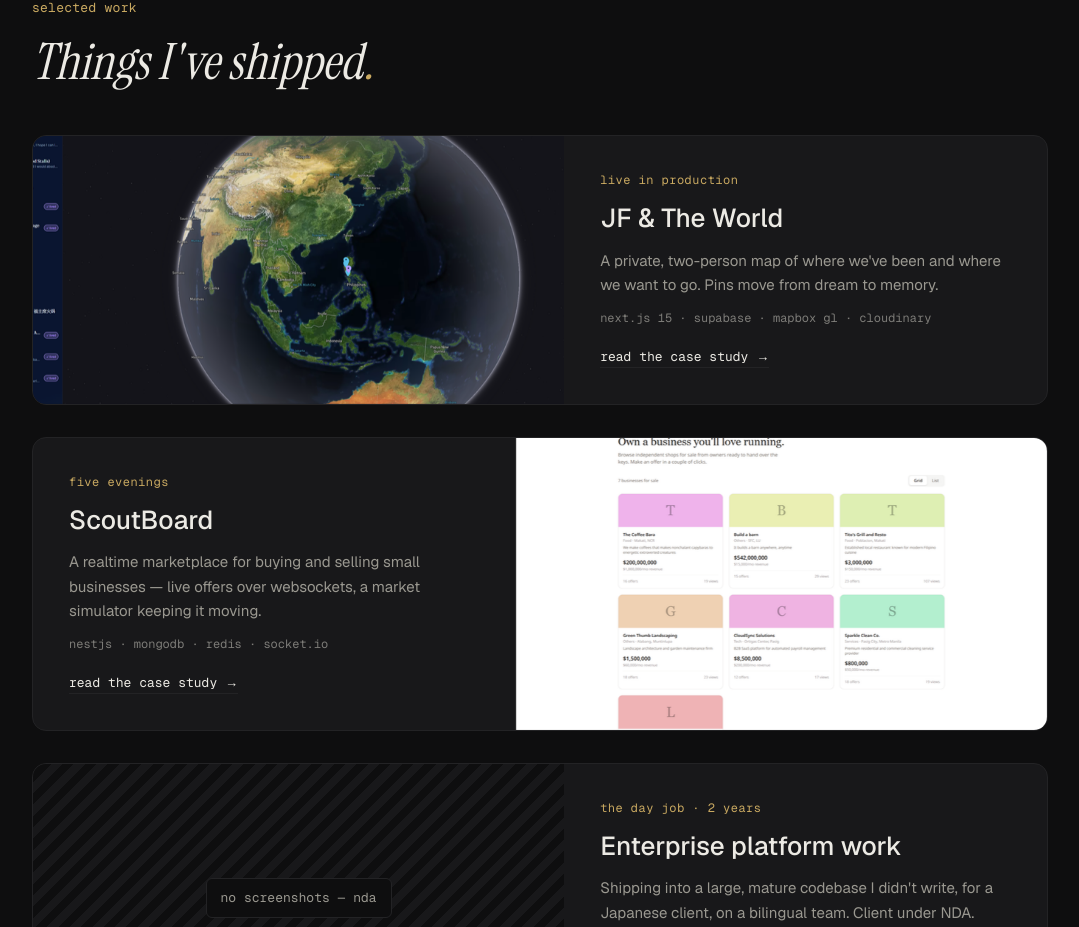
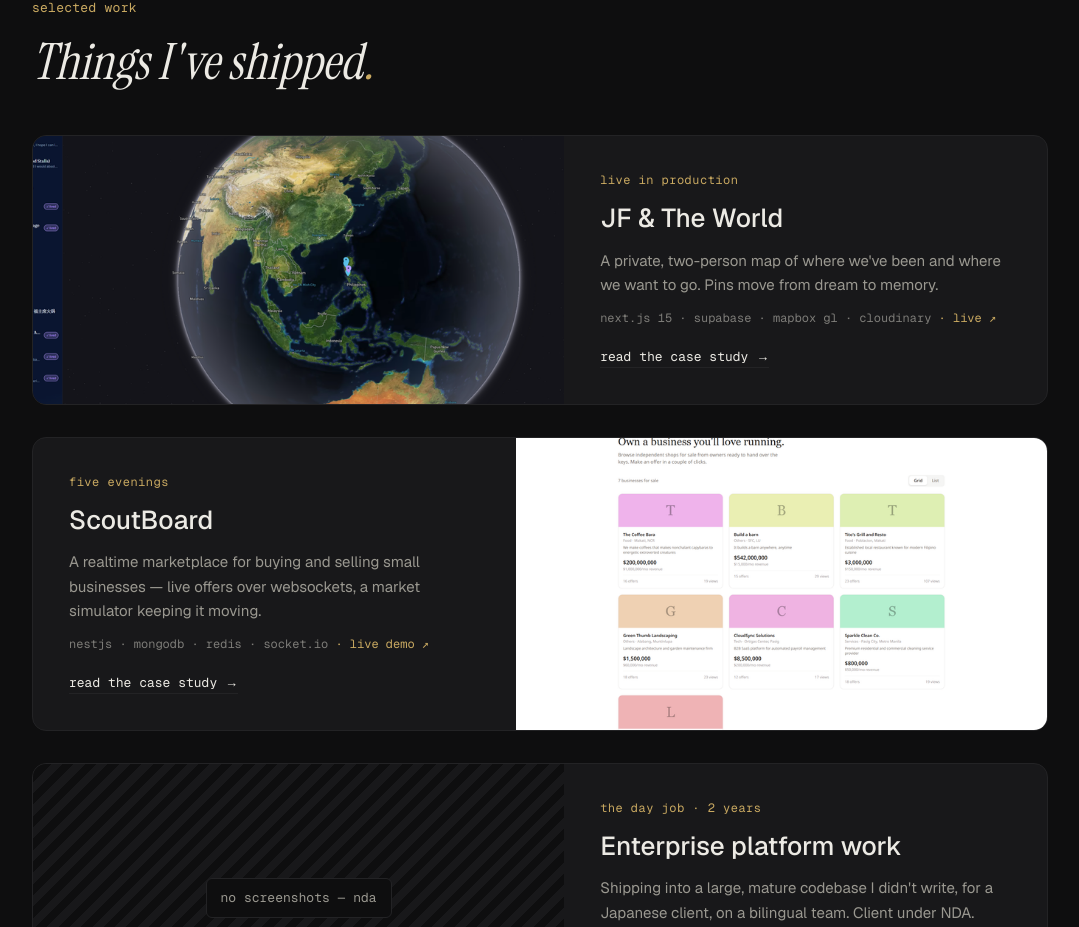
Before and after one commit to Jadesuuu/jadebonifacio.dev, a Next.js app: page / in a window 1280 px wide. Shown: the part 917-1844 px from the top of the page, without its empty margins (100-1179 px from the left). Built offline with nearby package versions, Linux system fonts and the light colour scheme.

Commit message:
feat/live demo chip on home work cards, linked to scoutboard demo

```diff
--- a/src/app/page.tsx
+++ b/src/app/page.tsx
@@ -161,10 +161,7 @@ export default function HomePage() {
         </h2>
         <div data-stagger className="flex flex-col gap-8">
           {/* JF & The World */}
-          <Link
-            href="/work/jf-and-the-world"
-            className="v2-card grid grid-cols-[1.1fr_1fr] overflow-hidden rounded-[14px] border border-border bg-bg-subtle max-[840px]:grid-cols-[minmax(0,1fr)]"
-          >
+          <article className="v2-card group relative grid grid-cols-[1.1fr_1fr] overflow-hidden rounded-[14px] border border-border bg-bg-subtle max-[840px]:grid-cols-[minmax(0,1fr)]">
             <div className="relative min-h-[240px] max-[840px]:order-first max-[840px]:aspect-[16/10] max-[840px]:min-h-0">
               <Image
                 src="/images/work/jf-and-the-world/thumbnail.png"
@@ -183,18 +180,19 @@ export default function HomePage() {
               </p>
               <p className="m-0 font-mono text-xs text-fg-faint">
                 next.js 15 · supabase · mapbox gl · cloudinary
+                <span className="text-accent"> · live ↗</span>
               </p>
-              <span className="v2-underline mt-2 self-start font-mono text-[13px] text-fg">
+              <Link
+                href="/work/jf-and-the-world"
+                className="v2-underline mt-2 self-start font-mono text-[13px] text-fg after:absolute after:inset-0 after:z-[1] after:content-['']"
+              >
                 read the case study →
-              </span>
+              </Link>
             </div>
-          </Link>
+          </article>
 
           {/* ScoutBoard */}
-          <Link
-            href="/work/scoutboard"
-            className="v2-card grid grid-cols-[1fr_1.1fr] overflow-hidden rounded-[14px] border border-border bg-bg-subtle max-[840px]:grid-cols-[minmax(0,1fr)]"
-          >
+          <article className="v2-card group relative grid grid-cols-[1fr_1.1fr] overflow-hidden rounded-[14px] border border-border bg-bg-subtle max-[840px]:grid-cols-[minmax(0,1fr)]">
             <div className="flex flex-col justify-center gap-3 p-9">
               <p className="m-0 font-mono text-xs tracking-[0.04em] text-accent">five evenings</p>
               <h3 className="m-0 text-[26px] font-medium">ScoutBoard</h3>
@@ -202,10 +200,26 @@ export default function HomePage() {
                 A realtime marketplace for buying and selling small businesses — live offers over
                 websockets, a market simulator keeping it moving.
               </p>
-              <p className="m-0 font-mono text-xs text-fg-faint">nestjs · mongodb · redis · socket.io</p>
-              <span className="v2-underline mt-2 self-start font-mono text-[13px] text-fg">
+              <p className="m-0 font-mono text-xs text-fg-faint">
+                nestjs · mongodb · redis · socket.io
+                <span className="text-accent">
+                  {" · "}
+                  <a
+                    href={links.demos.scoutboard}
+                    target="_blank"
+                    rel="noopener"
+                    className="relative z-10 text-accent underline decoration-transparent decoration-1 underline-offset-[3px] transition-colors hover:decoration-accent"
+                  >
+                    live demo ↗
+                  </a>
+                </span>
+              </p>
+              <Link
+                href="/work/scoutboard"
+                className="v2-underline mt-2 self-start font-mono text-[13px] text-fg after:absolute after:inset-0 after:z-[1] after:content-['']"
+              >
                 read the case study →
-              </span>
+              </Link>
             </div>
             <div className="relative min-h-[240px] max-[840px]:order-first max-[840px]:aspect-[16/10] max-[840px]:min-h-0">
               <Image
@@ -216,7 +230,7 @@ export default function HomePage() {
                 className="object-cover"
               />
             </div>
-          </Link>
+          </article>
 
           {/* Enterprise (NDA) */}
           <Link
```
Also changed, not shown: 1 other file (tests, documents, lock files or other folders).
